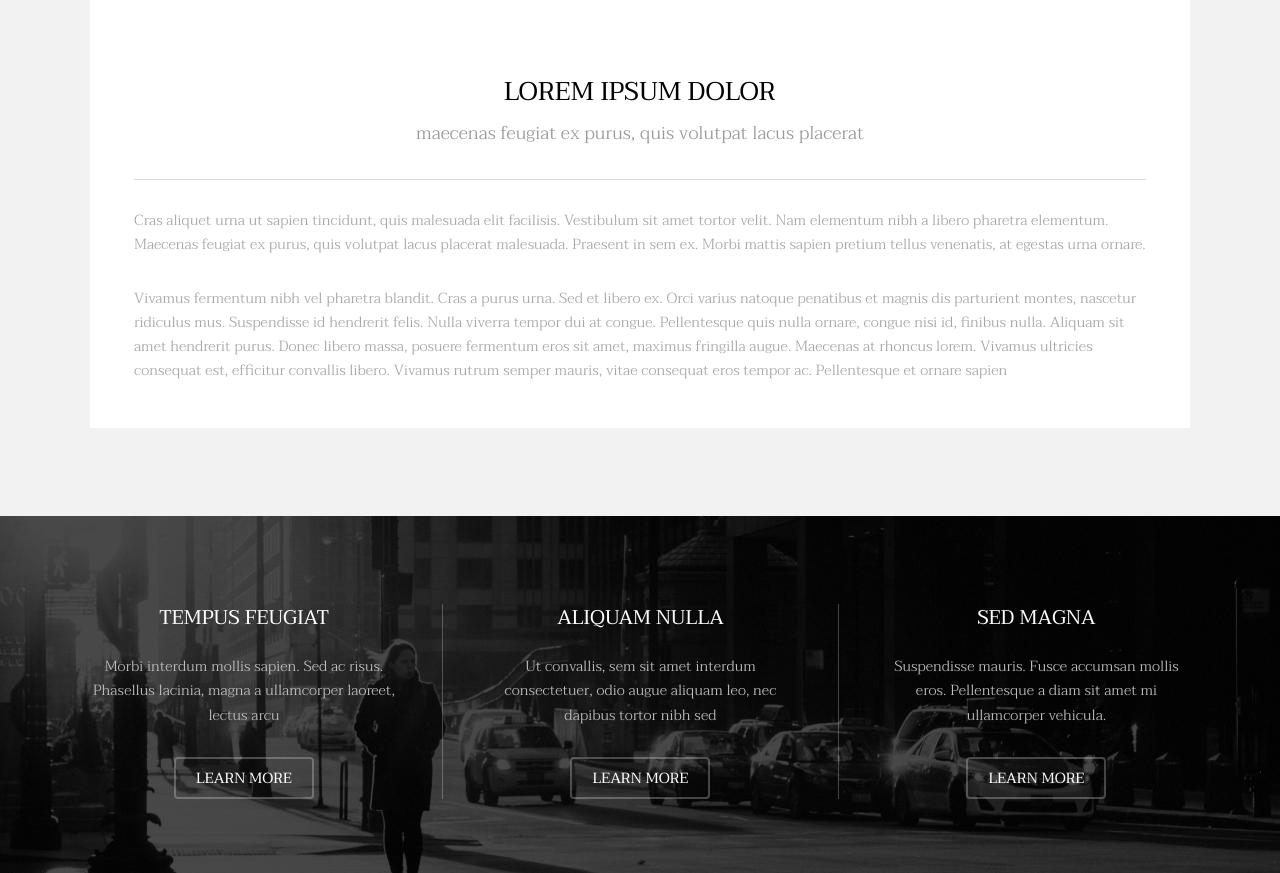
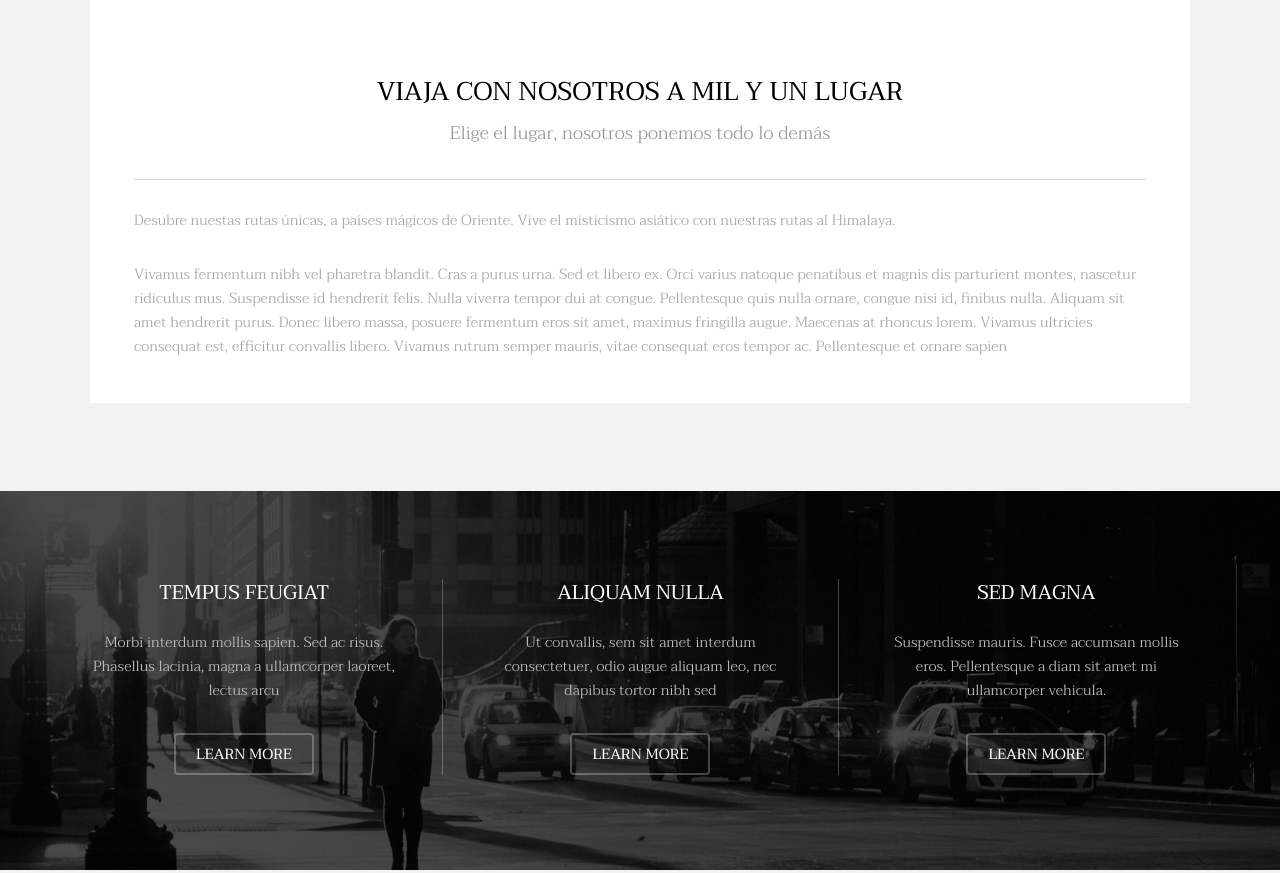
Before and after one commit to Mcgublin/04_REP_METROPOLITA, a plain HTML site: page metropolita/index.html in a window 1280 px wide. Shown: the part 1216-2089 px from the top of the page. Drawn offline with Linux system fonts and the light colour scheme.

Commit message:
todos los textos que faltan por DIEGO

```diff
--- a/metropolita/index.html
+++ b/metropolita/index.html
@@ -54,11 +54,11 @@
 							</div>
 							<div class="content">
 								<header class="align-center">
-									<h2>Lorem ipsum dolor</h2>
-									<p>maecenas feugiat ex purus, quis volutpat lacus placerat</p>
+									<h2>Viaja con nosotros a mil y un lugar</h2>
+									<p>Elige el lugar, nosotros ponemos todo lo demás</p>
 								</header>
 								<hr />
-								<p> Cras aliquet urna ut sapien tincidunt, quis malesuada elit facilisis. Vestibulum sit amet tortor velit. Nam elementum nibh a libero pharetra elementum. Maecenas feugiat ex purus, quis volutpat lacus placerat malesuada. Praesent in sem ex. Morbi mattis sapien pretium tellus venenatis, at egestas urna ornare.</p>
+								<p> Desubre nuestas rutas únicas, a países mágicos de Oriente. Vive el misticismo asiático con nuestras rutas al Himalaya.</p>
 								<p>Vivamus fermentum nibh vel pharetra blandit. Cras a purus urna. Sed et libero ex. Orci varius natoque penatibus et magnis dis parturient montes, nascetur ridiculus mus. Suspendisse id hendrerit felis. Nulla viverra tempor dui at congue. Pellentesque quis nulla ornare, congue nisi id, finibus nulla. Aliquam sit amet hendrerit purus. Donec libero massa, posuere fermentum eros sit amet, maximus fringilla augue. Maecenas at rhoncus lorem. Vivamus ultricies consequat est, efficitur convallis libero. Vivamus rutrum semper mauris, vitae consequat eros tempor ac. Pellentesque et ornare sapien</p>
 							</div>
 						</div>
@@ -113,11 +113,11 @@
 								</div>
 								<div class="content">
 									<header class="align-center">
-										<h2>Lorem ipsum dolor</h2>
-										<p>maecenas feugiat ex purus, quis volutpat lacus placerat</p>
+										<h2>Viaja a mil y un lugar</h2>
+										<p>Elige el lugar, nosotros ponemos todo lo demás</p>
 									</header>
 									<hr />
-									<p> Cras aliquet urna ut sapien tincidunt, quis malesuada elit facilisis. Vestibulum sit amet tortor velit. Nam elementum nibh a libero pharetra elementum. Maecenas feugiat ex purus, quis volutpat lacus placerat malesuada. Praesent in sem ex. Morbi mattis sapien pretium tellus venenatis, at egestas urna ornare.</p>
+									<p> Y disfrute de todo al pasar. Con nuestros viajes organizados.</p>
 								</div>
 							</div>
 						</div>
@@ -147,8 +147,8 @@
 				<div class="inner">
 
 					<header class="align-center">
-						<h2>Morbi interdum mollis sapien</h2>
-						<p>Cras aliquet urna ut sapien tincidunt, quis malesuada elit facilisis. Vestibulum sit amet tortor velit. Nam elementum nibh a libero pharetra elementum. Maecenas feugiat ex purus, quis volutpat lacus placerat malesuada. Praesent in sem ex. Morbi mattis sapien pretium tellus venenatis, at egestas urna ornare.</p>
+						<h2>Turquía 2026</h2>
+						<p> la vieja Capadocia espera a los más valientes.</p>
 					</header>
 
 				</div>
```
